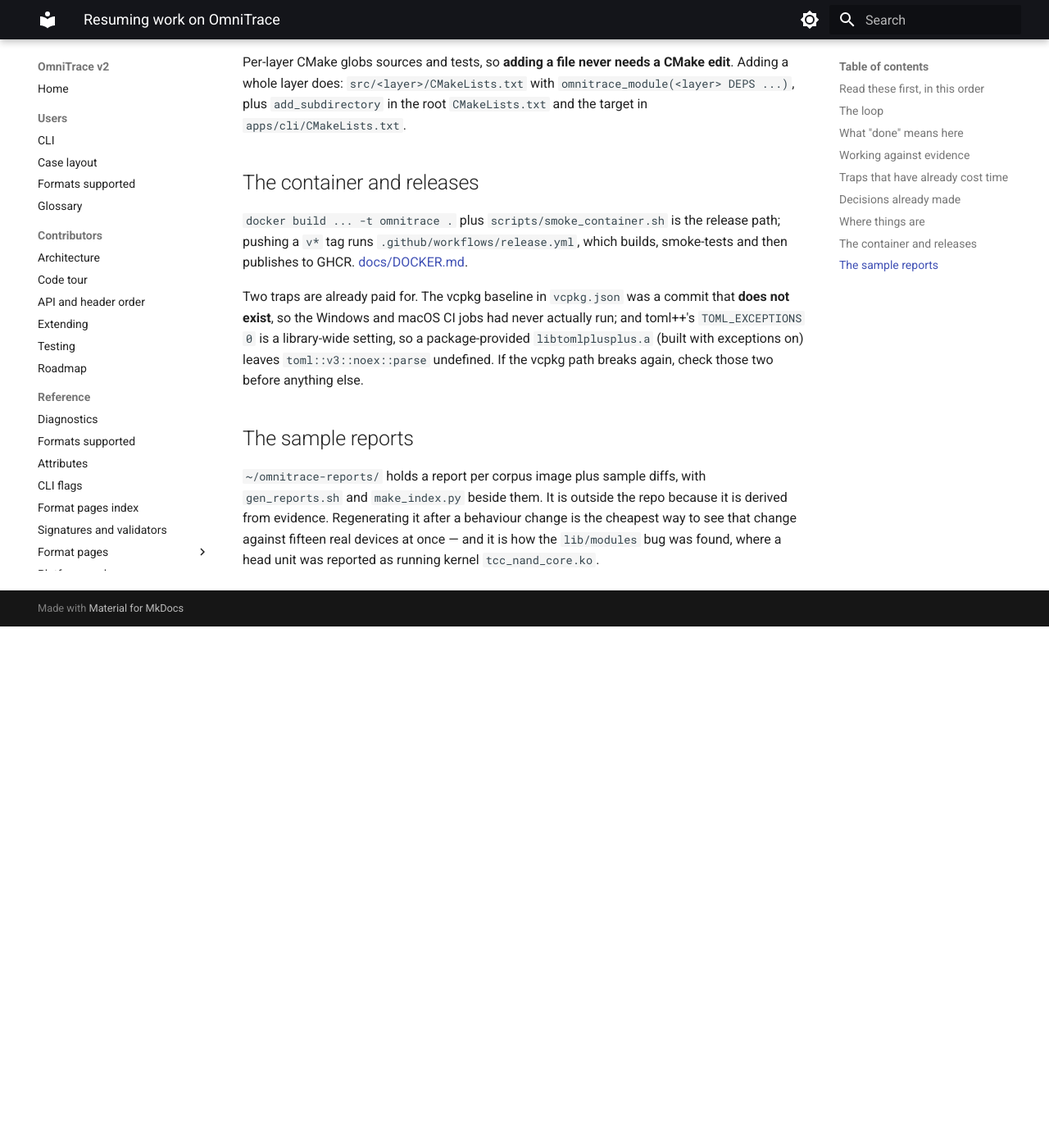
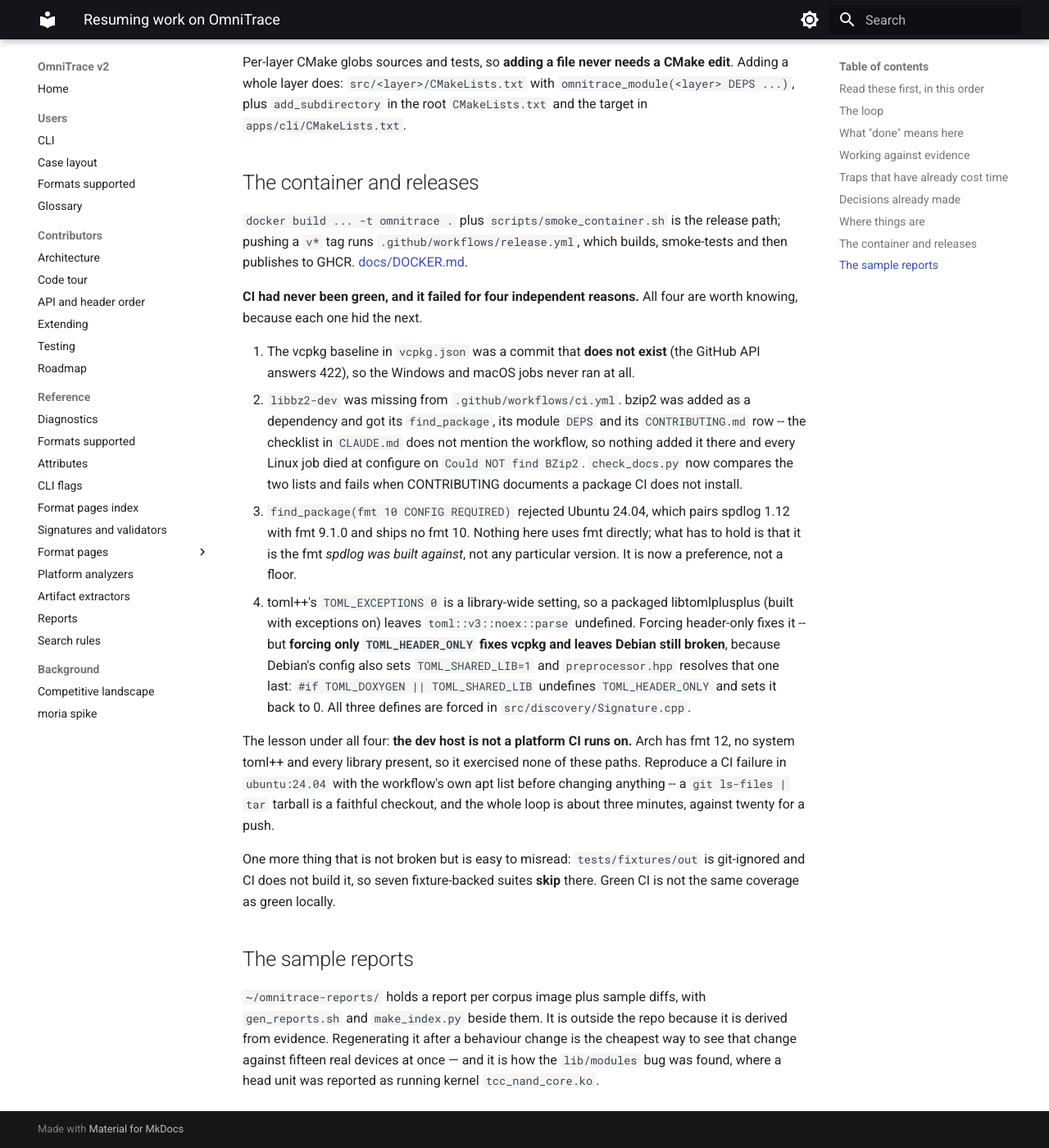
Before and after one commit to wrongbaud/omnitrace, an MkDocs documentation site: the page built from docs/RESUMING.md, in a window 1280 px wide and 1400 px high, scrolled down 3787 px. Shown: the whole window at 82% size. Built offline with MkDocs 1.6.1 and Material for MkDocs 9.7.7, drawn with Linux system fonts in a browser that asks for light colours; before the commit the page ends 4551 px from its top, so only the background shows below that.

Commit message:
ci: make the Linux jobs build, for three separate reasons
The matrix was red for reasons that each hid the next, so fixing one only
revealed another. Reproduced and fixed in ubuntu:24.04 against the workflow's
own apt list, not by pushing and waiting.

1. libbz2-dev was never added to the workflow. bzip2 was taken on as a
   dependency and got its find_package, its module DEPS and its CONTRIBUTING
   row -- the checklist does not mention .github/workflows, so every Linux job
   died at configure on `Could NOT find BZip2`. check_docs.py now compares
   CONTRIBUTING.md's apt line against the workflow's and fails when the
   documented list names a package CI does not install; it refuses to pass if
   it finds no apt line to compare, because a check that compares nothing
   passes. Removing libbz2-dev again makes it fire.

2. find_package(fmt 10 CONFIG REQUIRED) rejected the runner. Ubuntu 24.04
   pairs spdlog 1.12 with fmt 9.1.0 and ships no fmt 10, so a coherent pairing
   failed the configure outright. Nothing here uses fmt directly -- what has
   to hold is that it is the fmt spdlog was built against, not that it is any
   particular version. It is a preference now: take >= 10 where it exists, and
   otherwise take what the distro paired with its spdlog. The host still
   resolves 12.2.0, which is what the pin was protecting.

3. Forcing TOML_HEADER_ONLY fixed vcpkg and left Debian still failing to link.
   Debian's config also sets TOML_SHARED_LIB=1, and preprocessor.hpp resolves
   that last: `#if TOML_DOXYGEN || TOML_SHARED_LIB` undefines TOML_HEADER_ONLY
   and sets it back to 0. All three defines are forced now. CI installs
   libtomlplusplus-dev so this path is actually exercised -- it is the one
   that broke Windows and macOS, and header-only via FetchContent would never
   have caught a regression of it.

Also fixes a bug in the release workflow from the previous commit:
tests/fixtures/out is git-ignored, so on a fresh checkout the smoke test had
no image to run and the builder's ctest would have skipped every
fixture-backed suite. release.yml builds the fixtures first, and the
Dockerfile now says in its log which of the two cases it is in.

Verified: ubuntu:24.04 clang and g++ both 10/10, with and without the packaged
toml++; host gcc/clang/asan 10/10; container builds, 10/10, smoke passes.

Co-Authored-By: Claude Opus 5 (1M context) <noreply@anthropic.com>

```diff
--- a/docs/RESUMING.md
+++ b/docs/RESUMING.md
@@ -155,12 +155,41 @@ edit**. Adding a whole layer does: `src/<layer>/CMakeLists.txt` with
 release path; pushing a `v*` tag runs `.github/workflows/release.yml`, which
 builds, smoke-tests and then publishes to GHCR. [docs/DOCKER.md](DOCKER.md).
 
-Two traps are already paid for. The vcpkg baseline in `vcpkg.json` was a
-commit that **does not exist**, so the Windows and macOS CI jobs had never
-actually run; and toml++'s `TOML_EXCEPTIONS 0` is a library-wide setting, so a
-package-provided `libtomlplusplus.a` (built with exceptions on) leaves
-`toml::v3::noex::parse` undefined. If the vcpkg path breaks again, check those
-two before anything else.
+**CI had never been green, and it failed for four independent reasons.** All
+four are worth knowing, because each one hid the next.
+
+1. The vcpkg baseline in `vcpkg.json` was a commit that **does not exist**
+   (the GitHub API answers 422), so the Windows and macOS jobs never ran at
+   all.
+2. `libbz2-dev` was missing from `.github/workflows/ci.yml`. bzip2 was added
+   as a dependency and got its `find_package`, its module `DEPS` and its
+   `CONTRIBUTING.md` row -- the checklist in `CLAUDE.md` does not mention the
+   workflow, so nothing added it there and every Linux job died at configure
+   on `Could NOT find BZip2`. `check_docs.py` now compares the two lists and
+   fails when CONTRIBUTING documents a package CI does not install.
+3. `find_package(fmt 10 CONFIG REQUIRED)` rejected Ubuntu 24.04, which pairs
+   spdlog 1.12 with fmt 9.1.0 and ships no fmt 10. Nothing here uses fmt
+   directly; what has to hold is that it is the fmt *spdlog was built
+   against*, not any particular version. It is now a preference, not a floor.
+4. toml++'s `TOML_EXCEPTIONS 0` is a library-wide setting, so a packaged
+   libtomlplusplus (built with exceptions on) leaves `toml::v3::noex::parse`
+   undefined. Forcing header-only fixes it -- but **forcing only
+   `TOML_HEADER_ONLY` fixes vcpkg and leaves Debian still broken**, because
+   Debian's config also sets `TOML_SHARED_LIB=1` and `preprocessor.hpp`
+   resolves that one last: `#if TOML_DOXYGEN || TOML_SHARED_LIB` undefines
+   `TOML_HEADER_ONLY` and sets it back to 0. All three defines are forced in
+   `src/discovery/Signature.cpp`.
+
+The lesson under all four: **the dev host is not a platform CI runs on.** Arch
+has fmt 12, no system toml++ and every library present, so it exercised none
+of these paths. Reproduce a CI failure in `ubuntu:24.04` with the workflow's
+own apt list before changing anything -- a `git ls-files | tar` tarball is a
+faithful checkout, and the whole loop is about three minutes, against twenty
+for a push.
+
+One more thing that is not broken but is easy to misread: `tests/fixtures/out`
+is git-ignored and CI does not build it, so seven fixture-backed suites
+**skip** there. Green CI is not the same coverage as green locally.
 
 ## The sample reports
 
```
Also changed, not shown: CONTRIBUTING.md (+6 -4 lines), 6 other files.
